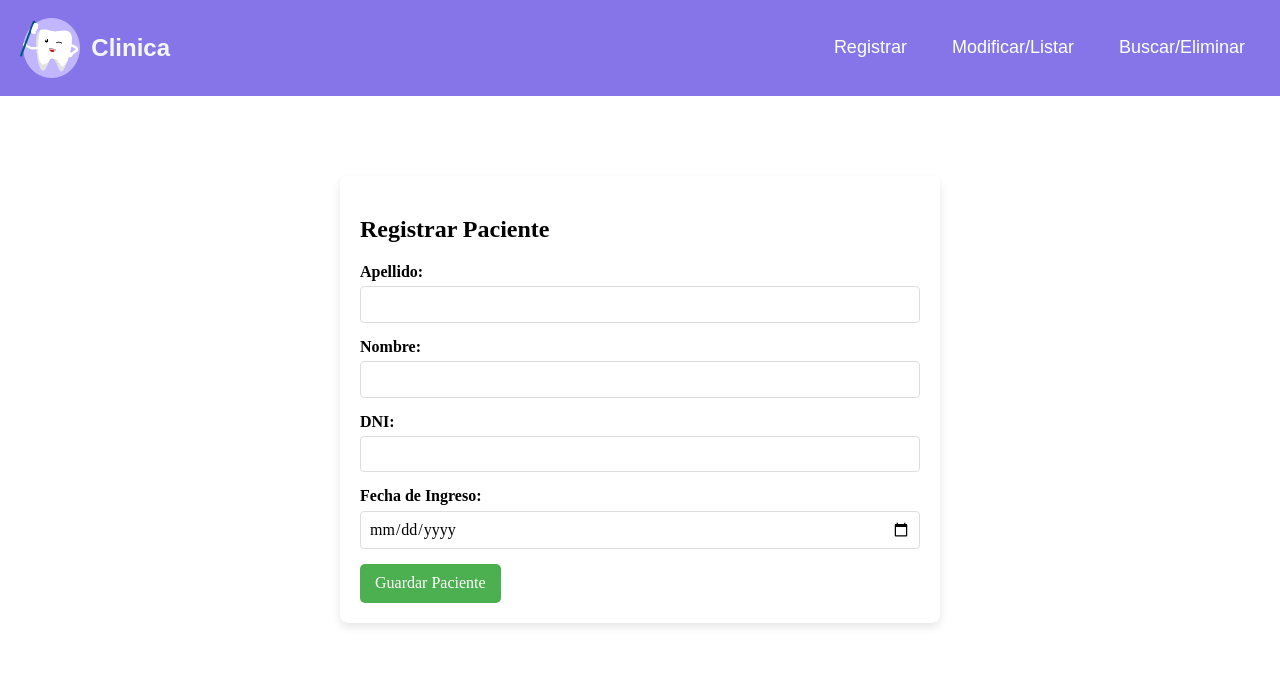
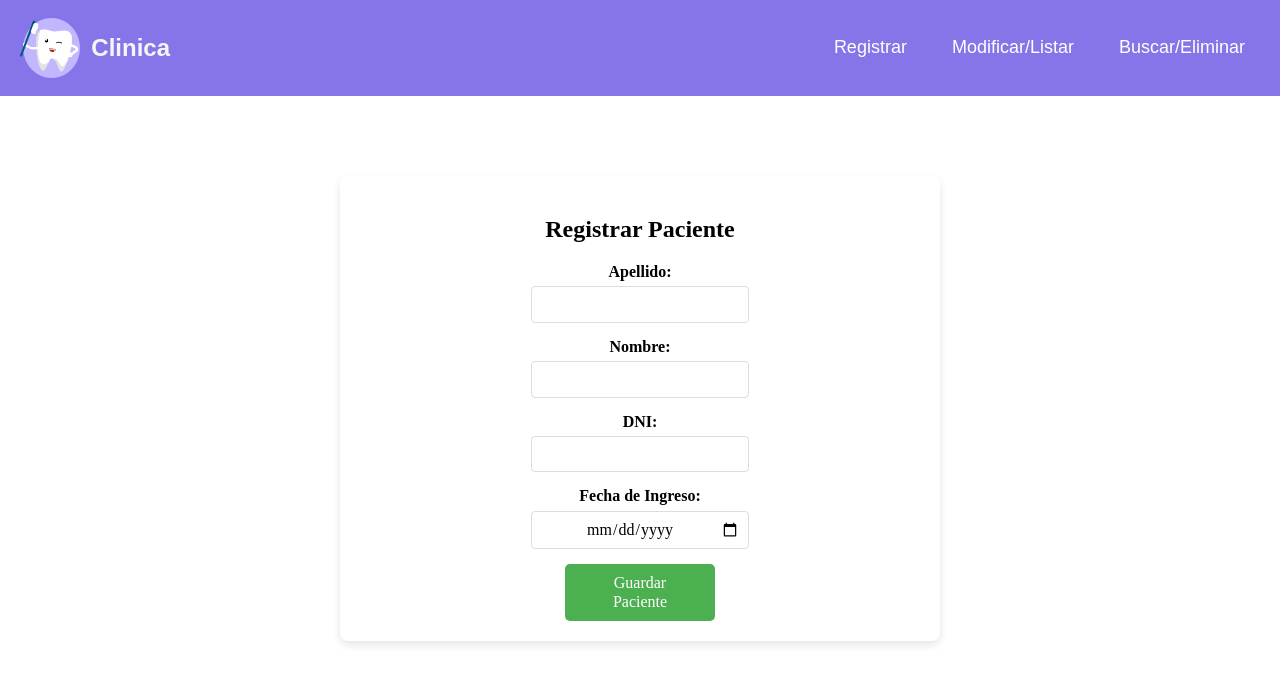
Before and after one commit to LinaMVG/ProyectoFinal-Web-UI-, a React (Vite) app: page /pacientes in a window 1280 px wide. Shown: the top 684 px of the page. Built offline with nearby package versions, Linux system fonts and the light colour scheme.

Commit message:
agregando estilo a buscar/eliminar y efecto de ocultar tabla cuando sale error

```diff
--- /dev/null
+++ b/src/components/OdontologoBuscarId.css
@@ -0,0 +1,103 @@
+.form-container {
+  max-width: 600px;
+  margin: 80px auto 20px;
+  padding: 20px;
+  background-color: #fff;
+  border-radius: 8px;
+  box-shadow: 0 4px 8px rgba(0, 0, 0, 0.1);
+  display: flex;
+  flex-direction: column;
+  align-items: center;
+}
+
+.form-group {
+  margin-bottom: 15px;
+  width: 100%;
+  text-align: center;
+}
+
+.form-group label {
+  display: block;
+  margin-bottom: 5px;
+  font-weight: bold;
+}
+
+.form-group input {
+  width: 100%;
+  max-width: 300px;
+  padding: 8px;
+  border: 1px solid #ddd;
+  border-radius: 4px;
+  text-align: center;
+  margin: 0 auto;
+  box-sizing: border-box;
+}
+
+.btn-submit {
+  background-color: #4CAF50;
+  color: white;
+  padding: 10px 20px;
+  border: none;
+  border-radius: 5px;
+  cursor: pointer;
+  font-size: 16px;
+  margin-top: 10px;
+  width: 150px;
+  text-align: center;
+  display: block;
+  margin-left: auto;
+  margin-right: auto;
+}
+
+.btn-submit:hover {
+  background-color: #45a049;
+}
+
+.odontologo-table {
+  border-collapse: collapse;
+  margin-top: 20px;
+  width: 100%;
+  max-width: 600px;
+  margin: 20px auto;
+}
+
+.odontologo-table th,
+.odontologo-table td {
+  border: 1px solid #ddd;
+  padding: 8px;
+  text-align: center;
+}
+
+.odontologo-table th {
+  background-color: #f2f2f2;
+  font-weight: bold;
+}
+
+.btn-delete {
+  padding: 5px 10px;
+  background-color: #f44336;
+  color: white;
+  border: none;
+  border-radius: 5px;
+  cursor: pointer;
+  font-size: 14px;
+}
+
+.btn-delete:hover {
+  background-color: #e53935;
+}
+
+.error-message {
+  display: flex;
+  justify-content: center;
+  align-items: center;
+  color: #f44336;
+  background-color: #ffe6e6;
+  padding: 15px 20px;
+  border: 1px solid #f44336;
+  border-radius: 5px;
+  margin-top: 20px;
+  max-width: 500px;
+  text-align: center;
+  box-shadow: 0 2px 4px rgba(0, 0, 0, 0.1);
+}
--- a/src/components/OdontologoBuscarId.jsx
+++ b/src/components/OdontologoBuscarId.jsx
@@ -1,5 +1,5 @@
 import React, { useState } from "react";
-import "./PatientForm.css";
+import "./OdontologoBuscarId.css";
 
 const BuscarOdontologo = () => {
   const [id, setId] = useState(""); // Estado para almacenar el ID ingresado
@@ -17,14 +17,18 @@ const BuscarOdontologo = () => {
     e.preventDefault();
     setLoading(true);
     setError(null);
+    setOdontologo(null); // Limpia los datos anteriores antes de buscar
 
     try {
-      const response = await fetch(`http://localhost:8080/odontologo/buscar/${id}`, {
+      const response = await fetch(
+        `http://localhost:8080/odontologo/buscar/${id}`,
+        {
           method: "GET",
           headers: {
             "Content-Type": "application/json",
           },
-      });
+        }
+      );
 
       if (!response.ok) {
         throw new Error("Error al buscar el odontólogo");
@@ -44,12 +48,15 @@ const BuscarOdontologo = () => {
   // Eliminar odontólogo
   const handleDelete = async () => {
     try {
-      const response = await fetch(`http://localhost:8080/odontologo/eliminar/${odontologo.id}`, {
+      const response = await fetch(
+        `http://localhost:8080/odontologo/eliminar/${odontologo.id}`,
+        {
           method: "DELETE",
           headers: {
             "Content-Type": "application/json",
           },
-      });
+        }
+      );
 
       if (!response.ok) {
         throw new Error("Error al eliminar el odontólogo");
@@ -63,7 +70,7 @@ const BuscarOdontologo = () => {
   };
 
   return (
-    <div>
+    <div className="form-container">
       <h2>Buscar Odontólogo por ID</h2>
       <form onSubmit={handleSearch}>
         <div className="form-group">
@@ -82,10 +89,10 @@ const BuscarOdontologo = () => {
       </form>
 
       {loading && <p>Cargando...</p>}
-      {error && <p style={{ color: "red" }}>{error}</p>}
+      {error && <p className="error-message">{error}</p>} {/* Mensaje de error estilizado */}
 
       {/* Mostrar los datos del odontólogo encontrado en una tabla */}
-      {odontologo && (
+      {odontologo && !error && (  /* La tabla solo se muestra si hay un odontólogo y no hay error */
         <table className="odontologo-table">
           <thead>
             <tr>
```
Lines whose indentation alone changed are shown as unchanged.
